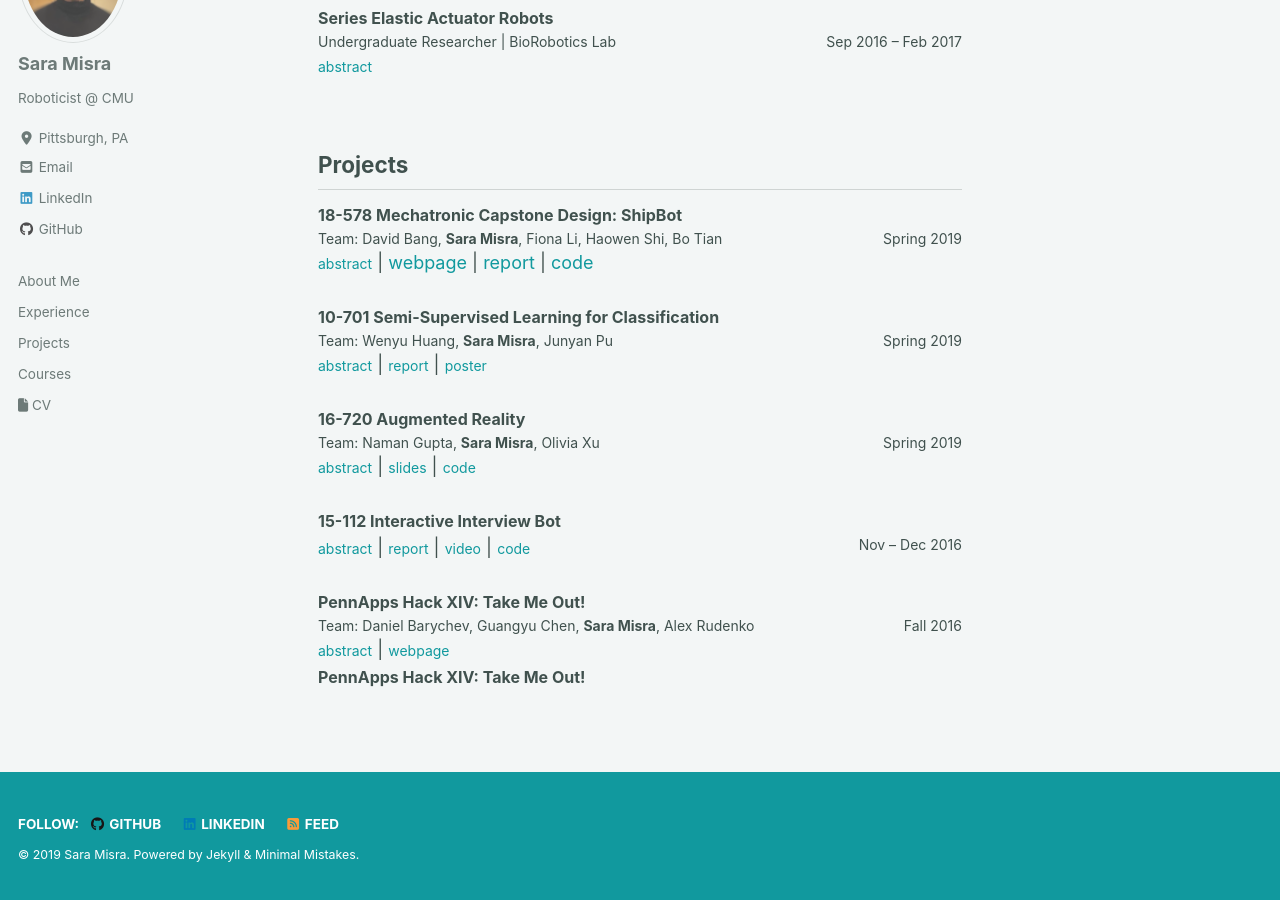
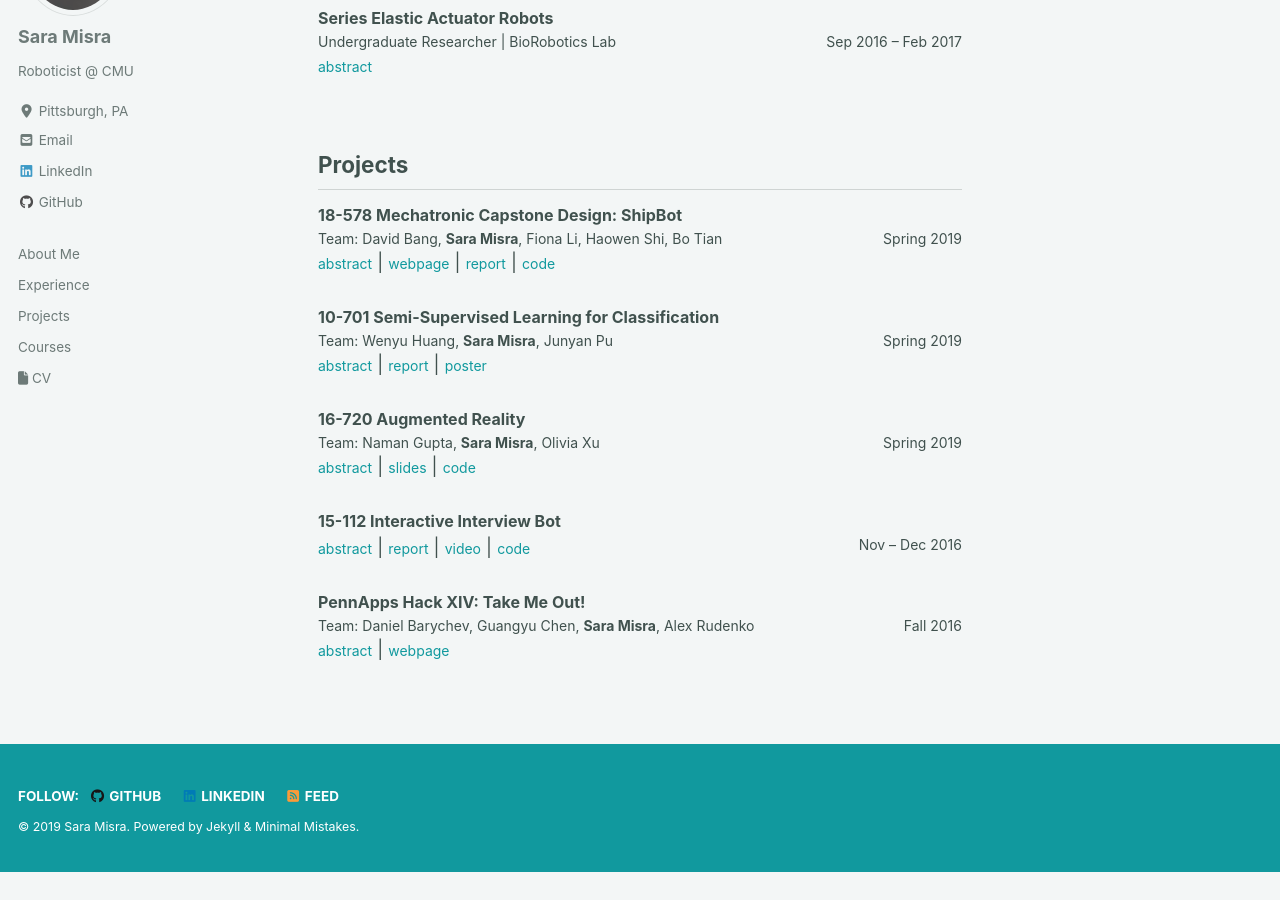
Before and after one commit to saram1sra/saram1sra.github.io, a Jekyll site: the page built from index.html, in a window 1280 px wide and 900 px high, scrolled down 1760 px. Built offline with Jekyll 4.4.1, drawn with Linux system fonts in a browser that asks for light colours; cached includes are drawn as plain includes; nearby versions of some CDN libraries; the list of posts is cut into pages by our own code; after the commit the page ends 2633 px from its top, so only the background shows below that.

Commit message:
open link to new page + bug fixes

```diff
--- a/index.html
+++ b/index.html
@@ -53,14 +53,16 @@
 <ul style="font-size:16px">
     <li >May 2019 &nbsp Started <a href="https://www.ri.cmu.edu/education/academic-programs/master-of-science-robotics/" target="_blank">Master of Science in Robotics</a></li>
     <li>May 2019 &nbsp Graduated accelerated 3-year B.S. in <a href="https://www.ece.cmu.edu/" target="_blank">ECE</a></li>
-    <li>May 2019 &nbsp Co-led <a href="https://sites.google.com/view/cmu-jollyroger/home" target="_blank">JollyRoger</a> team to win 1st place award of $5,500 by <a href="https://www.leidos.com/" target="_blank">Leidos</a> in Mechatronic Design Capstone project: ShipBot, CMU</li>
+    <li>May 2019 &nbsp Co-led <a href="https://sites.google.com/view/cmu-jollyroger/home" target="_blank">JollyRoger</a> team to win 1st place award
+        of $5,500 by <a href="https://www.leidos.com/" target="_blank">Leidos</a> in Mechatronic Design Capstone project: ShipBot, CMU</li>
     <li>Dec 2018 &nbsp Dean’s List CMU</li>
-    <li>May-Aug 2018 &nbsp Worked at the intersection of perception and action in the Advanced Robotics Perception Team,<a href="https://www.amazonrobotics.com/#/ target="_blank"">Amazon Robotics</a></li>
+    <li>May-Aug 2018 &nbsp Worked at the intersection of perception and action in the Advanced Robotics Perception Team,<a href="https://www.amazonrobotics.com/#/" target="_blank"> Amazon Robotics</a></li>
     <li>Apr 2018 &nbsp Won the <a href="https://www.cmu.edu/uro/MoM/2018-award-winners.html" target="_blank">Boeing Blue Skies Award: Game Changer</a> $1,000 for one of two presented research work in <a href="https://www.cmu.edu/uro/MoM/" target="_blank">Meeting of the Minds</a> Research Symposium </li>
     <li>Jun 2017 &nbsp Awarded <a href='https://www.cmu.edu/uro/summer%20research%20fellowships/SURF/' target="_blank">Summer Undergraduate Research Fellowship</a> $3500 CMU </li>
     <li>May 2017 &nbsp Appointed as Motion Software Lead on CMU Research Team containing research staff in collaboration with Boeing.</li>
     <li>Sep 2016 &nbsp Started working in the <a href="http://biorobotics.ri.cmu.edu/" target="_blank">BioRobotics Lab</a></li>
-    <li>Jun 2015 &nbsp Awarded <a href="http://online-inspire.gov.in/Account/INSPIREProgramme" target="_blank">INSPIRE</a> Internship, selected from top 1% rankers in their X Board Examinations by <a href="dst.gov.in" target="_blank">DST, Gov. of India</a></li>
+    <li>Jun 2015 &nbsp Awarded <a href="http://online-inspire.gov.in/Account/INSPIREProgramme" target="_blank">INSPIRE</a> Internship, selected from top 1% rankers in their X Board Examinations
+        by <a href="dst.gov.in" target="_blank">DST, Gov. of India</a></li>
     <li>Aug 2014 &nbsp Invited to be <a href="http://my.rsc.org/home" target="_blank">Chemnet</a> writer at <a href="https://www.rsc.org/" target="_blank">Royal Society of Chemistry UK</a> </li>
     <li>May 2014 &nbsp <a href="http://www.arkwright.org.uk/" target="_blank">Arkwright Engineering Scholarship</a> finalist</li>
     <li>2013 &nbsp Certificate of Merit Senior Kangaroo United Kingdom Mathematics Trust, UK</li>
@@ -77,7 +79,7 @@
 <head_under>Graduate Research Assistant | Howie Choset <span style="float:right;">May 2019 – Present</span></head_under>
 <a href="javascript:toggleblock('bb_abs')" style="font-size:14px">abstract</a> |
 <a href="http://biorobotics.ri.cmu.edu/research/ConfinedSpacePerception.php" style="font-size:14px" target="_blank">webpage</a> |
-<a href=/ style="font-size:14px">slides</a>
+<a href=/ style="font-size:14px" target="_blank">slides</a>
 <toggle_down id="bb_abs">
 <br>
 Designing VIO algorithms for running onboard an i.MX RT platform for developing a standalone miniature size, ultra-short range, and high accuracy laser-camera sensor module for applications in confined space. <br>
@@ -93,7 +95,7 @@
 <head_under>Motion Software Lead | Howie Choset <span style="float:right;">May 2017 – May 2019</span></head_under>
 <a href="javascript:toggleblock('bs_abs')" style="font-size:14px" >abstract</a> |
 <a href="http://biorobotics.ri.cmu.edu/research/ConfinedSpaceManipulator.php" style="font-size:14px" target="_blank">webpage</a> |
-<a href=/ style="font-size:14px" >slides</a>
+<a href=/ style="font-size:14px" target="_blank">slides</a>
 <toggle_down id="bs_abs">
 <br>
 Developed and implemented the closed-loop, high-precision motion control infrastructure and software with computer vision feedback for Boeing APADA Arm, automating sealant application and inspection on sub-millimeter cracks in aircraft wing bays. This solution reduces human error and improves worker health-safety as the sealant is noxious.<br>
@@ -109,7 +111,7 @@
 <head_under>Advanced Robotics Intern | Chuck Llyod <span style="float:right;">May – Aug 2018</span></head_under>
 <!-- Text with Toggle -->
 <a href="javascript:toggleblock('am_abs')" style="font-size:14px">abstract</a> |
-<a href=/ style="font-size:14px" >media</a>
+<a href=/ style="font-size:14px" target="_blank" >media</a>
 
 <!-- Content to show after toggle -->
 <toggle_down id="am_abs">
@@ -149,7 +151,7 @@
 
 <heading>Summer Undergraduate Research Fellowship</heading>
 <head_under>Research Assistant | Howie Choset  <span style="float:right;">May – Aug 2017</span></head_under>
-<a href="javascript:toggleblock('surf_abs')"style="font-size:14px" >abstract</a>
+<a href="javascript:toggleblock('surf_abs')"style="font-size:14px">abstract</a>
 <toggle_down id="surf_abs">
 <br>
 Awarded the Summer Undergraduate Research Fellowship 2017 for “Stable Stair Climbing for a Hexapod using Onboard Sensing” under Prof. Howie Choset and Dr. Guillaume.
@@ -196,9 +198,9 @@
 <heading>18-578 Mechatronic Capstone Design: ShipBot </heading>
 <head_under>Team: David Bang, <b>Sara Misra</b>, Fiona Li, Haowen Shi, Bo Tian <span style="float:right;">Spring 2019</span></head_under>
 <a href="javascript:toggleblock('578_abs')" style="font-size:14px">abstract</a> |
-<a href="https://sites.google.com/view/cmu-jollyroger/home" style="font-size:14px target="_blank"">webpage</a> |
-<a href="assets/files/TeamA_FinalReport.pdf" style="font-size: 14px target="_blank"">report</a> |
-<a href="https://github.com/cmu-jollyroger" style="font-size:14px target="_blank"">code</a>
+<a href="https://sites.google.com/view/cmu-jollyroger/home" style="font-size:14px" target="_blank">webpage</a> |
+<a href="assets/files/TeamA_FinalReport.pdf" style="font-size: 14px" target="_blank">report</a> |
+<a href="https://github.com/cmu-jollyroger" style="font-size:14px" target="_blank">code</a>
 <toggle_down id="578_abs">
 <br>
 For this project we built an autonomous robot that could autonomously manipulate a fixed set of
@@ -219,11 +221,11 @@
 <heading>10-701 Semi-Supervised Learning for Classification </heading>
 <head_under>Team: Wenyu Huang, <b>Sara Misra</b>, Junyan Pu <span style="float:right;">Spring 2019</span></head_under>
 <a href="javascript:toggleblock('701_abs')" style="font-size:14px">abstract</a> |
-<a href="assets/files/10_701_final_report.pdf" style="font-size: 14px">report</a> |
-<a href="assets/files/10701 Poster Presentation_ Group 34.pdf" style="font-size: 14px">poster</a>
+<a href="assets/files/10_701_final_report.pdf" style="font-size: 14px" target="_blank">report</a> |
+<a href="assets/files/10701 Poster Presentation_ Group 34.pdf" style="font-size: 14px" target="_blank">poster</a>
 <toggle_down id="701_abs">
 <br>
-Challenge : <a href="https://www.kaggle.com/c/forest-cover-type-prediction">Forest Type Classification</a>
+Challenge : <a href="https://www.kaggle.com/c/forest-cover-type-prediction" target="_blank">Forest Type Classification</a>
 <br>We predict the forest cover type of an area given cartographical features of the area using a semi-supervised approach to deal with the lack of labeled data. We explore multiple methods of semi-supervised learning, particularly the Naive Bayes and Expectation Maximization algorithm, S3VM, and co-training using neural networks.
 <br>
 <b>Software</b>: Python<br>
@@ -234,8 +236,8 @@
 <heading>16-720 Augmented Reality </heading>
 <head_under>Team: Naman Gupta, <b>Sara Misra</b>, Olivia Xu <span style="float:right;">Spring 2019</span></head_under>
 <a href="javascript:toggleblock('720_abs')" style="font-size:14px">abstract</a> |
-<a href="assets/files/slides/16720 Augmented Reality.pptx" style="font-size: 14px">slides</a> |
-<a href="https://github.com/saram1sra/16720_Augmented_Reality" style="font-size: 14px">code</a>
+<a href="assets/files/slides/16720 Augmented Reality.pptx" style="font-size: 14px" target="_blank">slides</a> |
+<a href="https://github.com/saram1sra/16720_Augmented_Reality" style="font-size: 14px" target="_blank">code</a>
 <toggle_down id="720_abs">
 <br>
 The project goal was to overlay a 3D wavefront obj model onto a video recorded using an iphone camera. This project is influenced by pokemon Go and how we can bring augmented reality to physical Pokemon playing cards.
@@ -248,9 +250,9 @@
 <heading>15-112 Interactive Interview Bot </heading>
 <head_under> <span style="float:right;">Nov – Dec 2016    </span></head_under>
 <a href="javascript:toggleblock('112_abs')" style="font-size:14px">abstract</a> |
-<a href="assets/files/15112 Final Report.pdf" style="font-size: 14px">report</a> |
-<a href="https://www.youtube.com/watch?v=U7lLb5Ke5hE" style="font-size: 14px">video</a> |
-<a href="https://github.com/saram1sra/15112_InterviewBot" style="font-size: 14px">code</a>
+<a href="assets/files/15112 Final Report.pdf" style="font-size: 14px" target="_blank">report</a> |
+<a href="https://www.youtube.com/watch?v=U7lLb5Ke5hE" style="font-size: 14px" target="_blank">video</a> |
+<a href="https://github.com/saram1sra/15112_InterviewBot" style="font-size: 14px" target="_blank">code</a>
 <toggle_down id="112_abs">
 <br>
 Developed an interactive Interview Bot to minimize human error and bias in interviewing candidates to  assess candidate personality and soft-skill fit for the applied position, replacing human interviewers for first-stage interviews.
@@ -269,7 +271,7 @@
 <heading>PennApps Hack XIV: Take Me Out!</heading>
 <head_under>Team: Daniel Barychev, Guangyu Chen, <b>Sara Misra</b>, Alex Rudenko  <span style="float:right;"> Fall 2016   </span></head_under>
 <a href="javascript:toggleblock('tmo_abs')" style="font-size:14px">abstract</a> |
-<a href="https://devpost.com/software/take-me-out-pirfb5" style="font-size:14px">webpage</a>
+<a href="https://devpost.com/software/take-me-out-pirfb5" style="font-size:14px" target="_blank">webpage</a>
 <br>
 <toggle_down id="tmo_abs">
 <br>
@@ -281,7 +283,6 @@
 </toggle_down>
 </div>
 
-<heading>PennApps Hack XIV: Take Me Out!</heading>
 
 <!-- Init hideblock for toggle -->
 <script xml:space="preserve" language="JavaScript">
```
